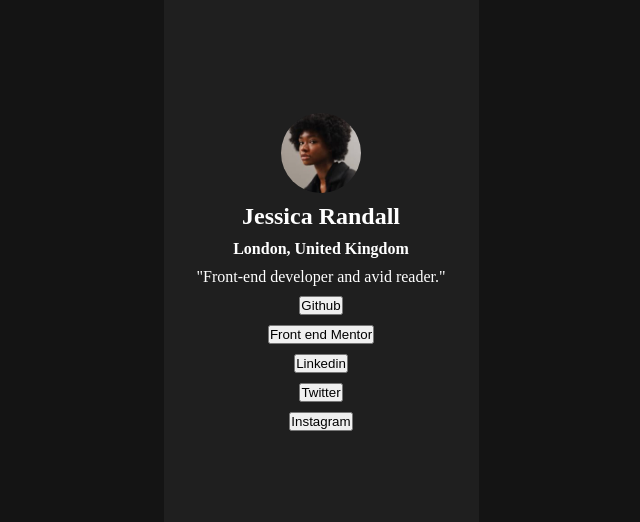
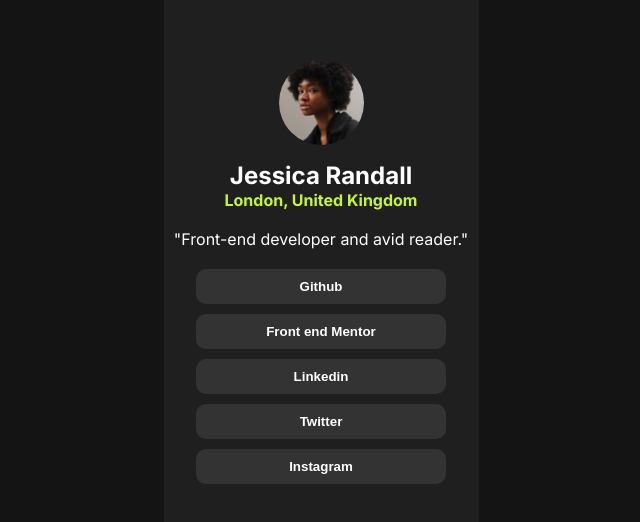
Before and after one commit to antonbest444/social-links-profile-main, a plain HTML site: page index.html in a window 1280 px wide. Shown: the part 128-650 px from the top of the page, without its empty margins (319-959 px from the left). Drawn offline with Linux system fonts and the light colour scheme.

Commit message:
New edit

```diff
--- a/index.html
+++ b/index.html
@@ -21,11 +21,13 @@
         <h1 class="social__title">Jessica Randall</h1>
         <h4 class="social__date">London, United Kingdom</h4>
         <p class="social__text">"Front-end developer and avid reader."</p>
-        <button class="social__button">Github</button>
-        <button class="social__button">Front end Mentor</button>
-        <button class="social__button">Linkedin</button>
-        <button class="social__button">Twitter</button>
-        <button class="social__button">Instagram</button>
+        <div class="social__buttonBlock">
+          <button class="social__button">Github</button>
+          <button class="social__button">Front end Mentor</button>
+          <button class="social__button">Linkedin</button>
+          <button class="social__button">Twitter</button>
+          <button class="social__button">Instagram</button>
+        </div>
       </section>
     </main>
   </body>
--- a/styles/style.css
+++ b/styles/style.css
@@ -10,7 +10,8 @@
   --button-color: hsl(0, 0%, 20%);
   --container-color: hsl(0, 0%, 12%);
   --font-size-base: 14px;
-  --font-family-base: "Inter, Arial";
+  --font-family-base: "Inter", Arial;
+  --border-radius-base: 10px;
 }
 
 html,
@@ -23,6 +24,7 @@ main {
   flex-direction: column;
   justify-content: center;
   align-items: center;
+  font-family: var(--font-family-base);
 }
 
 .social__container {
@@ -32,15 +34,57 @@ main {
   align-items: center;
   max-width: 90%;
   background-color: var(--container-color);
-  padding: 1em;
-  height: 80%;
+  padding: 2.5em;
   width: 350px;
+  height: 85%;
+  border-radius: var(--border-radius-base);
+}
+
+.social__profilpic {
+  height: 85px;
+  width: 85px;
+  border-radius: 100px;
+  max-width: 100px;
+}
+
+.social__title {
+  margin-top: 1rem;
+}
+
+.social__date {
+  color: var(--primary-color);
+}
+
+.social__text {
+  margin-top: 1.2em;
+  white-space: nowrap;
+}
+
+.social__buttonBlock {
+  display: flex;
+  flex-direction: column;
+  justify-content: end;
+  margin-top: 20px;
   gap: 10px;
 }
 
-.social__profilpic {
-  height: 80px;
-  width: 80px;
-  border-radius: 100px;
-  max-width: 100px;
+.social__button {
+  background-color: var(--button-color);
+  font-weight: 600;
+  width: 250px;
+  padding: 10px;
+  border: none;
+  border-radius: var(--border-radius-base);
+  cursor: pointer;
+  color: var(--font-color);
+  transition: 0.15s;
 }
+
+.social__button:hover {
+  background-color: var(--primary-color);
+  color: var(--button-color);
+}
+
+.social__button:active {
+  opacity: 0.5;
+}
```
